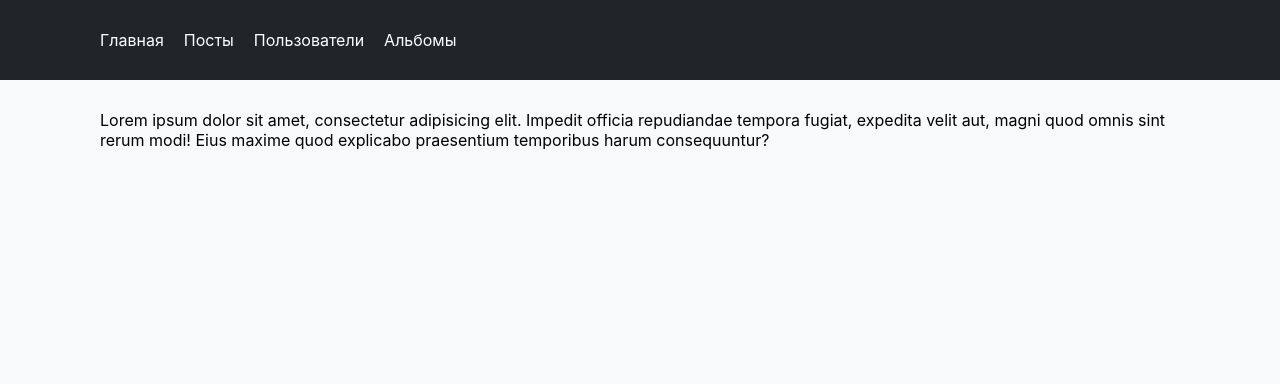
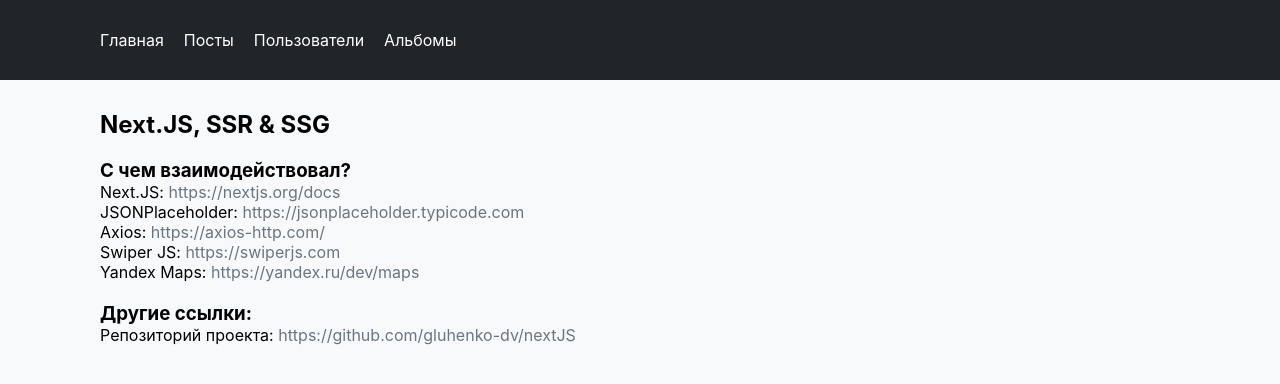
Before and after one commit to gluhenko-dv/nextJS, a Next.js app: page / in a window 1280 px wide. Shown: the top 384 px of the page. Built offline with nearby package versions, Linux system fonts and the light colour scheme.

Commit message:
add hero content

```diff
--- /dev/null
+++ b/src/components/Hero/Hero.module.css
@@ -0,0 +1,3 @@
+.heroSection h3 {
+  margin-top: 20px;
+}
--- a/src/components/Hero/Hero.tsx
+++ b/src/components/Hero/Hero.tsx
@@ -1,14 +1,44 @@
+import LinkWrap from "../LinkWrap/LinkWrap";
+import styles from "./Hero.module.css";
+
 const Hero: React.FC = () => {
   return (
-    <section>
-      <p>
-        Lorem ipsum dolor sit amet, consectetur adipisicing elit. Impedit
-        officia repudiandae tempora fugiat, expedita velit aut, magni quod omnis
-        sint rerum modi! Eius maxime quod explicabo praesentium temporibus harum
-        consequuntur?
-      </p>
+    <section className={styles.heroSection}>
+      <h1>Next.JS, SSR & SSG</h1>
+      <h3>С чем взаимодействовал?</h3>
+      <LinkWrap
+        link={`https://nextjs.org/docs`}
+        linkTitle="Next.JS"
+        title="https://nextjs.org/docs"
+      />
+      <LinkWrap
+        link={`https://jsonplaceholder.typicode.com`}
+        linkTitle="JSONPlaceholder"
+        title="https://jsonplaceholder.typicode.com"
+      />
+      <LinkWrap
+        link={`https://axios-http.com`}
+        linkTitle="Axios"
+        title="https://axios-http.com/"
+      />
+      <LinkWrap
+        link={`https://swiperjs.com`}
+        linkTitle="Swiper JS"
+        title="https://swiperjs.com"
+      />
+      <LinkWrap
+        link={`https://yandex.ru/dev/maps`}
+        linkTitle="Yandex Maps"
+        title="https://yandex.ru/dev/maps"
+      />
+      <h3>Другие ссылки:</h3>
+      <LinkWrap
+        link={`https://github.com/gluhenko-dv/nextJS`}
+        linkTitle="Репозиторий проекта"
+        title="https://github.com/gluhenko-dv/nextJS"
+      />
     </section>
   );
 };
 
-export default Hero
+export default Hero;
--- a/src/pages/404.tsx
+++ b/src/pages/404.tsx
@@ -1,5 +1,4 @@
 import type { NextPage } from "next";
-import Hero from "../components/Hero/Hero";
 import Layout from "../components/Layout/Layout";
 
 const Error404Page: NextPage = () => {
```
